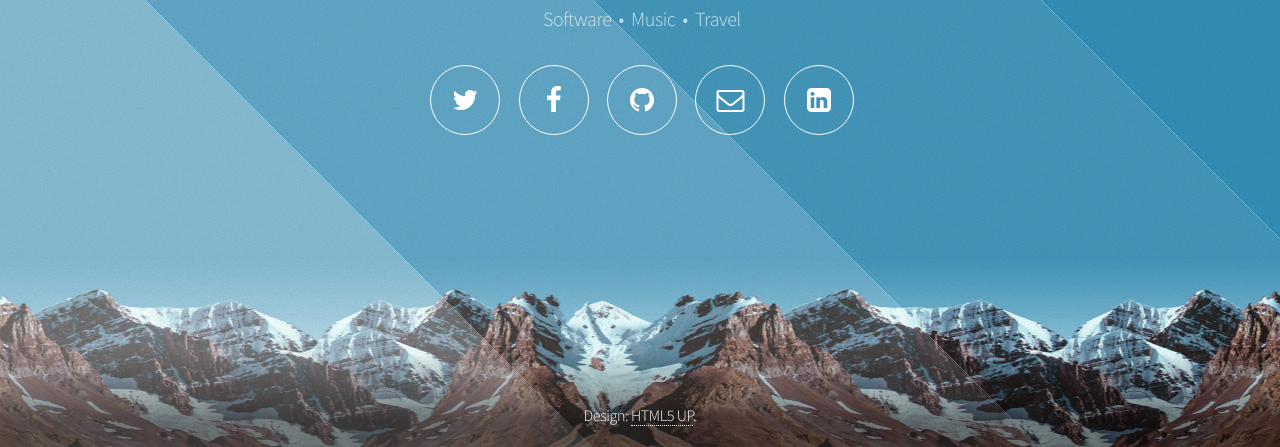
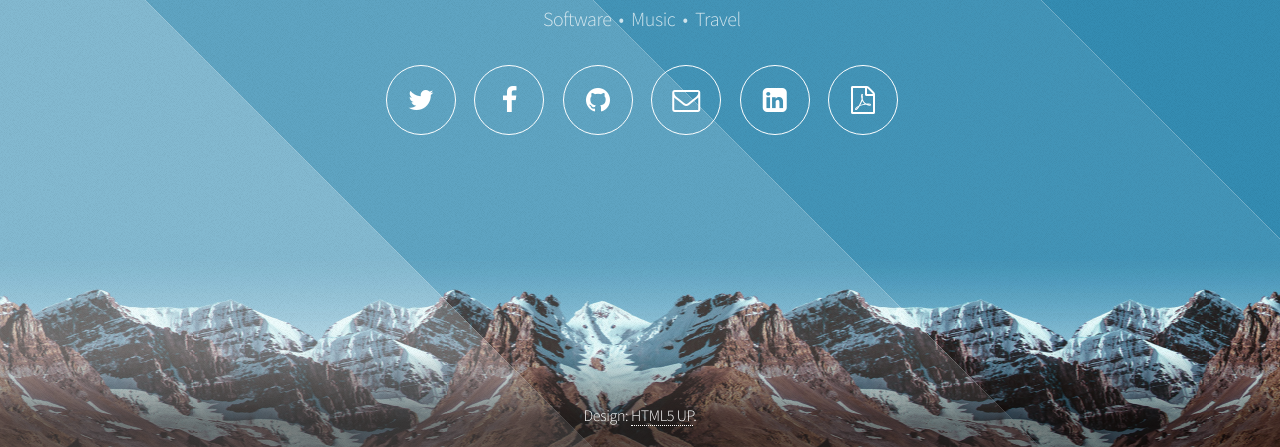
Before and after one commit to manavm/manavm.github.io, a plain HTML site: page index.html in a window 1280 px wide. Shown: the part 353-800 px from the top of the page. Drawn offline with Linux system fonts and the light colour scheme.

Commit message:
Added resume icon

```diff
--- a/index.html
+++ b/index.html
@@ -40,6 +40,7 @@
 								<li><a href="https://github.com/manavm" class="icon fa-github"><span class="label">Github</span></a></li>
 								<li><a href="mailto:manavm@utexas.edu" class="icon fa-envelope-o"><span class="label">Email</span></a></li>
 								<li><a href="https://www.linkedin.com/pub/manav-mandhani/48/69/559" class="icon fa-linkedin-square"><span class="label">LinkedIn</span></a></li>
+								<li><a href="https://www.dropbox.com/s/g191z7egc9vut3b/Resume_ManavMandhani.pdf?dl=0" class="icon fa-file-pdf-o"><span class="label">Resume</span></a></li>
 							</ul>
 						</nav>
 					</header>
```
